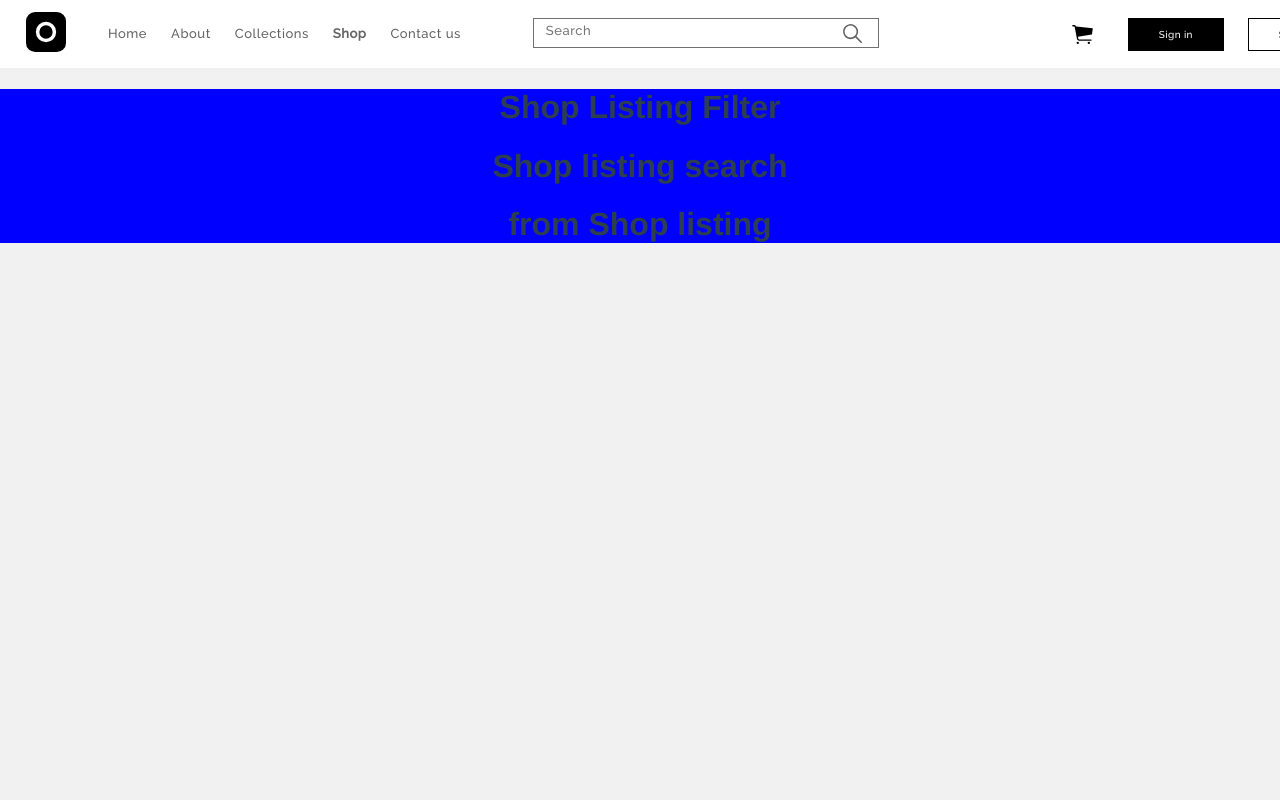
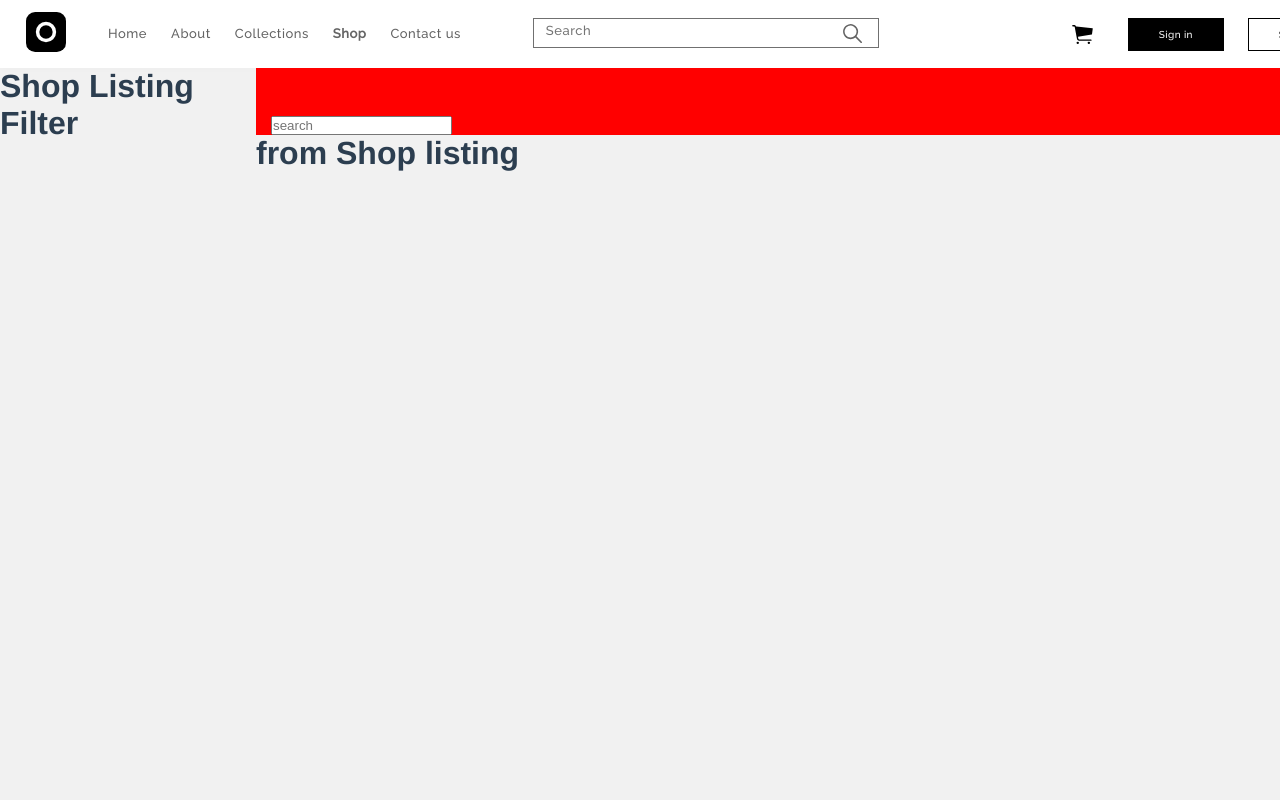
Before and after one commit to Open-RCA/eCom-vue-frontend, a Vue app: page /shop in a window 1280 px wide. Shown: the top 800 px of the page. Built offline with nearby package versions, Linux system fonts and the light colour scheme.

Commit message:
updated the default styles

```diff
--- a/src/App.vue
+++ b/src/App.vue
@@ -4,12 +4,17 @@
   </div>
 </template>
 
-<style>
+<style lang="scss">
+* {
+  box-sizing: border-box;
+  margin: 0;
+  padding: 0;
+}
+
 #app {
   font-family: Avenir, Helvetica, Arial, sans-serif;
   -webkit-font-smoothing: antialiased;
   -moz-osx-font-smoothing: grayscale;
-  text-align: center;
   color: #2c3e50;
 }
 
--- a/src/components/ShopListingSearch.vue
+++ b/src/components/ShopListingSearch.vue
@@ -1,6 +1,8 @@
 <template>
-  <div>
-    <h1>Shop listing search</h1>
+  <div class="ShopListingSearch">
+    <div class="container">
+      <input type="text" placeholder="search" />
+    </div>
   </div>
 </template>
 
@@ -9,4 +11,9 @@ export default {};
 </script>
 
 <style lang="scss" scoped>
+.ShopListingSearch {
+  padding-top: 3em;
+  align-items: start;
+  background-color: red;
+}
 </style>
--- a/src/components/ShopProducts.vue
+++ b/src/components/ShopProducts.vue
@@ -1,5 +1,5 @@
 <template>
-  <div>
+  <main>
     <div>
       <ShopListingFilter />
     </div>
@@ -7,7 +7,7 @@
       <ShopListingSearch />
       <ShopListing />
     </div>
-  </div>
+  </main>
 </template>
 
 <script>
@@ -21,7 +21,9 @@ export default {
 </script>
 
 <style lang="scss" scoped>
-div {
-  background-color: blue;
+main {
+  display: grid;
+  grid-template-columns: 1fr 4fr;
+  align-items: start;
 }
 </style>
```
